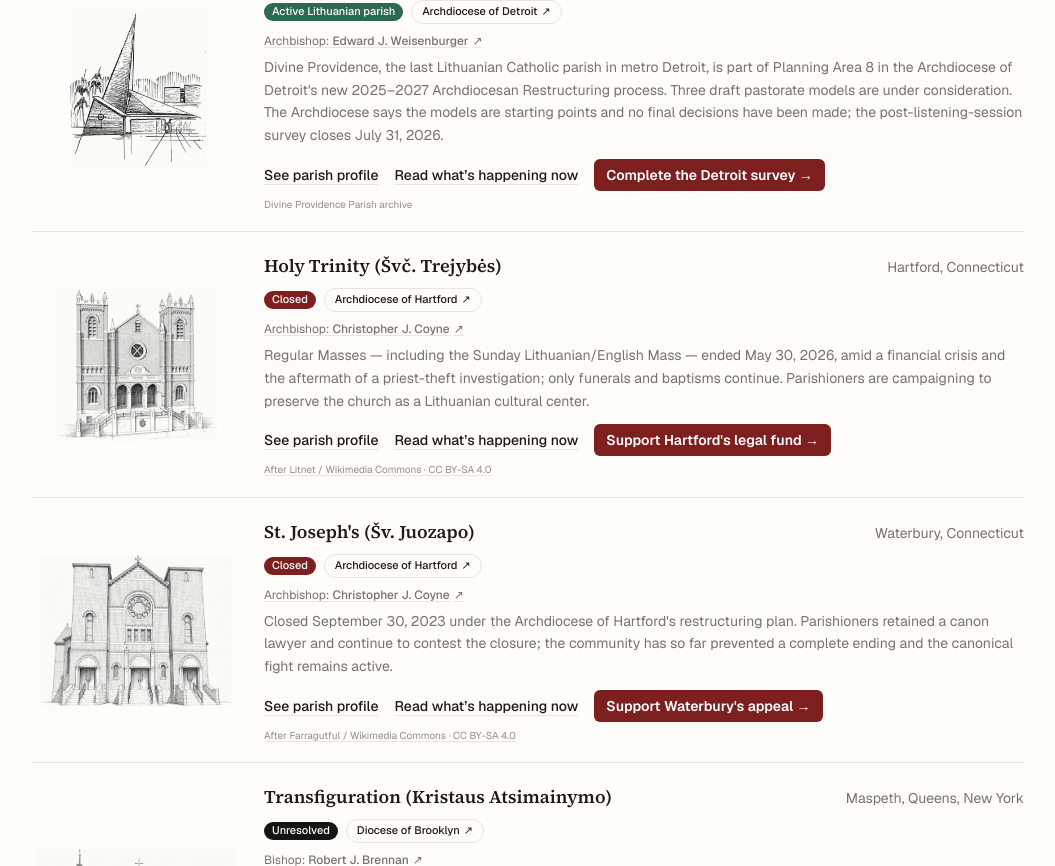
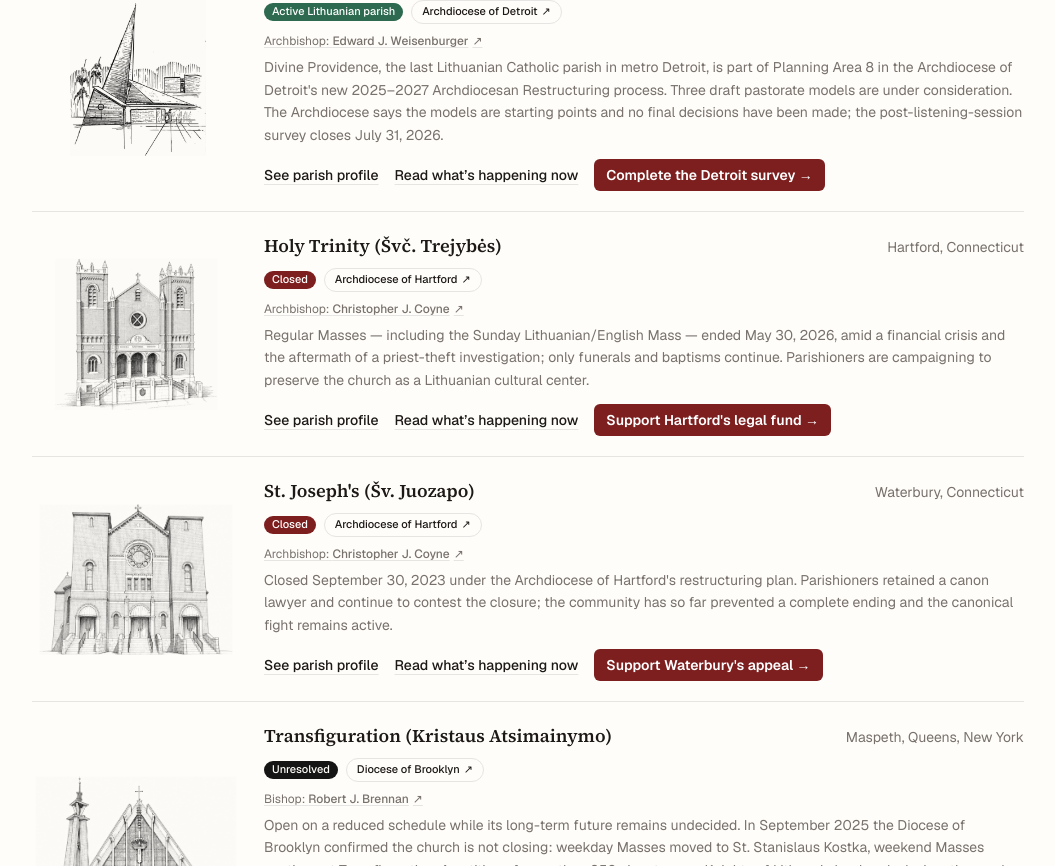
Before and after one commit to LietuvaAI/save-our-lithuanian-parishes, a Next.js app: page / in a window 1280 px wide. Shown: the part 1694-2560 px from the top of the page, without its empty margins (112-1167 px from the left). Built offline with nearby package versions, Linux system fonts and the light colour scheme.

Commit message:
Hide homepage image credit lines

```diff
--- a/app/page.tsx
+++ b/app/page.tsx
@@ -300,20 +300,6 @@
                       {campaign.actionLabel} &rarr;
                     </a>
                   </div>
-                  <p className="mt-2 text-[10px] leading-tight text-muted/80">
-                    {art.sourceUrl ? (
-                      <a
-                        href={art.sourceUrl}
-                        target="_blank"
-                        rel="noopener noreferrer"
-                        className="underline decoration-rule underline-offset-2 hover:text-accent"
-                      >
-                        {art.attribution}
-                      </a>
-                    ) : (
-                      art.attribution
-                    )}
-                  </p>
                 </div>
               </article>
             );
```
